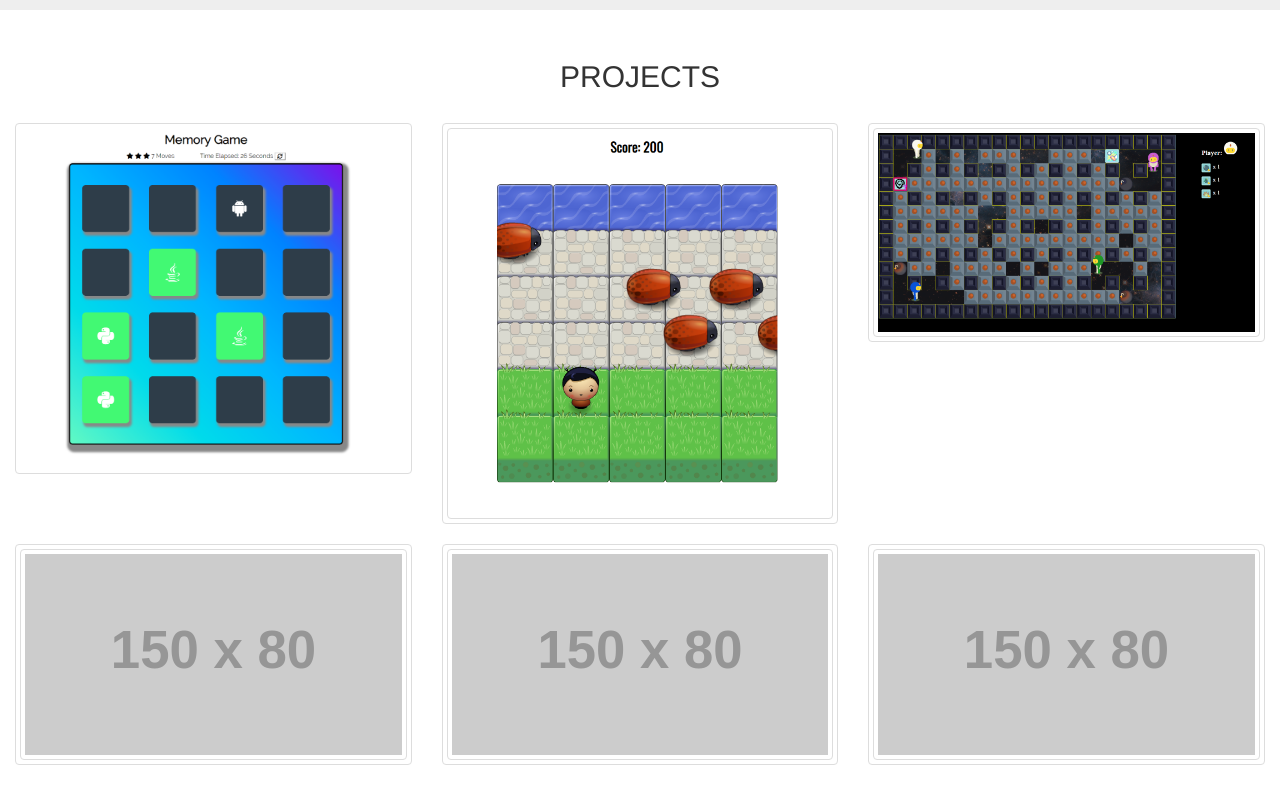
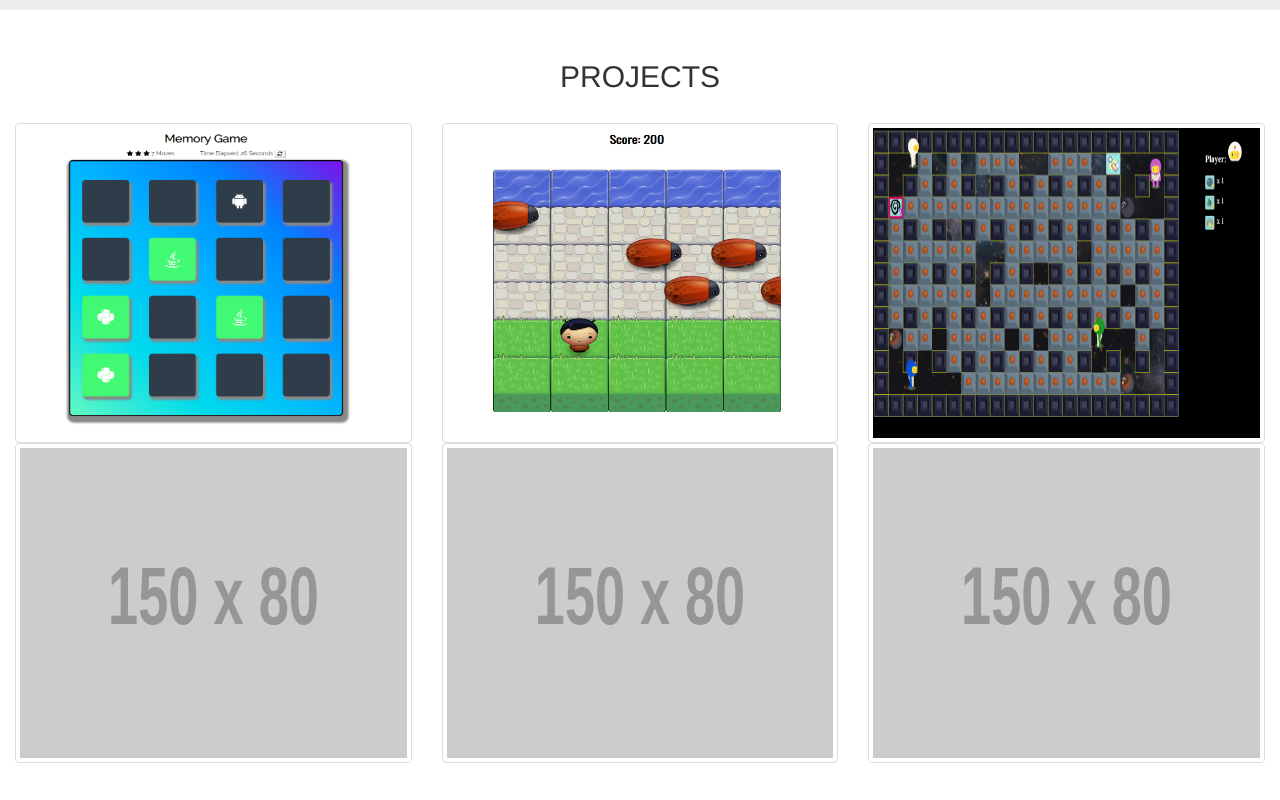
Before and after one commit to jamesh21/Portfolio, a plain HTML site: page index.html in a window 1280 px wide. Shown: the part 580-1380 px from the top of the page. Drawn offline with nearby package versions, Linux system fonts and the light colour scheme; placeholder pictures from the web are drawn by us.

Commit message:
removed thumbnail class, which caused issues

```diff
--- a/css/app.css
+++ b/css/app.css
@@ -19,7 +19,18 @@ img .project-card {
   height: 400px;
   border-radius: 5%; */
   /* padding: 10px; */
+  width: 100%;
+  height: 25vw;
+  /* object-fit: cover; */
+  background-image: cover;
 }
+
+/* .project-section .thumbnail {
+    width: 100%;
+    height: 15vw;
+    object-fit: cover;
+
+} */
 
 .navbar-default {
     background-color: #2c3e50;
--- a/index.html
+++ b/index.html
@@ -45,36 +45,36 @@
   <br>
   <div class="row">
         <div class="col-sm-4">
-            <a href="https://github.com/jamesh21/MemoryGame" class"thumbnail">
-                <img src="img/Memory.png" class="img-responsive project-card img-thumbnail" style="width:100%" alt="Image">
+            <a href="https://github.com/jamesh21/MemoryGame">
+                <img src="img/Memory.png" class="img-responsive project-card img-thumbnail" alt="Image">
             </a>
         </div>
         <div class="col-sm-4">
-            <a href="https://github.com/jamesh21/Frogger" class="thumbnail">
-                <img src="img/Frogger.png" class="img-responsive project-card img-thumbnail" style="width:100%" alt="Image">
+            <a href="https://github.com/jamesh21/Frogger">
+                <img src="img/Frogger.png" class="img-responsive project-card img-thumbnail" alt="Image">
             </a>
 
         </div>
         <div class="col-sm-4">
-            <a href="https://github.com/jamesh21/boomboomboom" class="thumbnail">
-                <img src="img/boom.png" class="img-responsive project-card img-thumbnail" style="width:100%" alt="Image">
+            <a href="https://github.com/jamesh21/boomboomboom">
+                <img src="img/boom.png" class="img-responsive project-card img-thumbnail" alt="Image">
             </a>
         </div>
     </div>
     <div class="row">
         <div class="col-sm-4">
-            <a href="#" class="thumbnail">
-                 <img src="https://placehold.it/150x80?text=IMAGE" class="img-responsive project-card img-thumbnail" style="width:100%" alt="Image">
+            <a href="#">
+                 <img src="https://placehold.it/150x80?text=IMAGE" class="img-responsive project-card img-thumbnail" alt="Image">
             </a>
         </div>
         <div class="col-sm-4">
-            <a href="#" class="thumbnail">
-                 <img src="https://placehold.it/150x80?text=IMAGE" class="img-responsive project-card img-thumbnail" style="width:100%" alt="Image">
+            <a href="#">
+                 <img src="https://placehold.it/150x80?text=IMAGE" class="img-responsive project-card img-thumbnail" alt="Image">
             </a>
         </div>
         <div class="col-sm-4">
-            <a href="#" class="thumbnail">
-                <img src="https://placehold.it/150x80?text=IMAGE" class="img-responsive project-card img-thumbnail" style="width:100%" alt="Image">
+            <a href="#">
+                <img src="https://placehold.it/150x80?text=IMAGE" class="img-responsive project-card img-thumbnail" alt="Image">
             </a>
         </div>
     </div>
```
